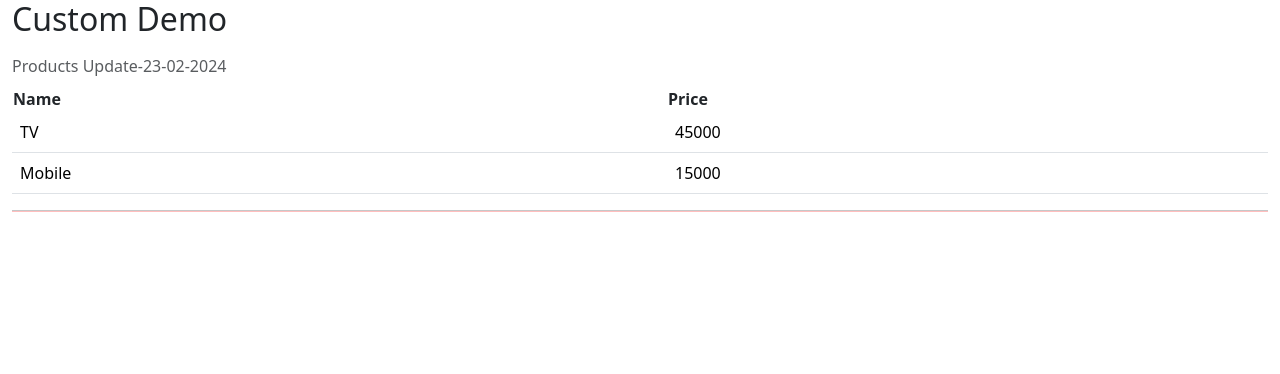
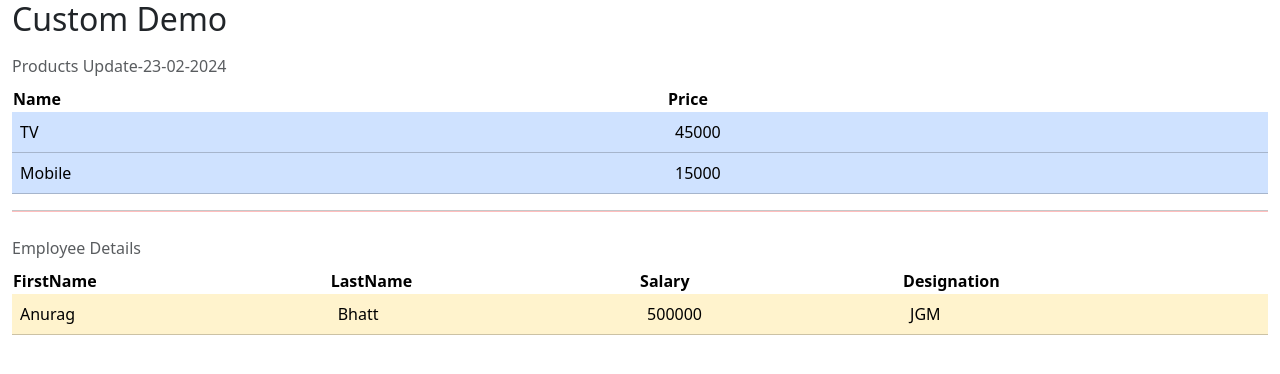
Before and after one commit to anurg/JS, a React (Create React App) app in the folder react-projects/shopping-react/: page / in a window 1280 px wide. Shown: the top 374 px of the page. Built offline with nearby package versions, Linux system fonts and the light colour scheme.

Commit message:
react practice.

```diff
--- a/react-projects/shopping-react/src/component-library/react-grid.jsx
+++ b/react-projects/shopping-react/src/component-library/react-grid.jsx
@@ -1,7 +1,7 @@
 
 export function ReactGrid(props) {
     return (
-        <table className="table table-hover caption-top">
+        <table className={`table table-hover caption-top ${props.theme}`}>
             <caption>{props.caption}</caption>
             <thead>
                 {
--- a/react-projects/shopping-react/src/components/custom-demo/custom-demo.jsx
+++ b/react-projects/shopping-react/src/components/custom-demo/custom-demo.jsx
@@ -4,9 +4,12 @@ export function CustomDemo() {
     return (
         <div className="container-fluid">
             <h2>Custom Demo</h2>
-            <ReactGrid caption="Products Update-23-02-2024" fields={["Name", "Price"]}
+            <ReactGrid caption="Products Update-23-02-2024" fields={["Name", "Price"]} theme="table-primary"
             data={[{Name: "TV", Price: 45000},{Name: "Mobile", Price: 15000}]}/>
+
             <hr size="4" color="red" shade="noshade" />
+            <ReactGrid caption="Employee Details" theme="table-warning" fields={["FirstName", "LastName", "Salary","Designation"]}
+            data={[{FirstName: "Anurag", LastName: "Bhatt", Salary: 500000, Designation: "JGM"}]} />
         </div>
     );
 }
```
